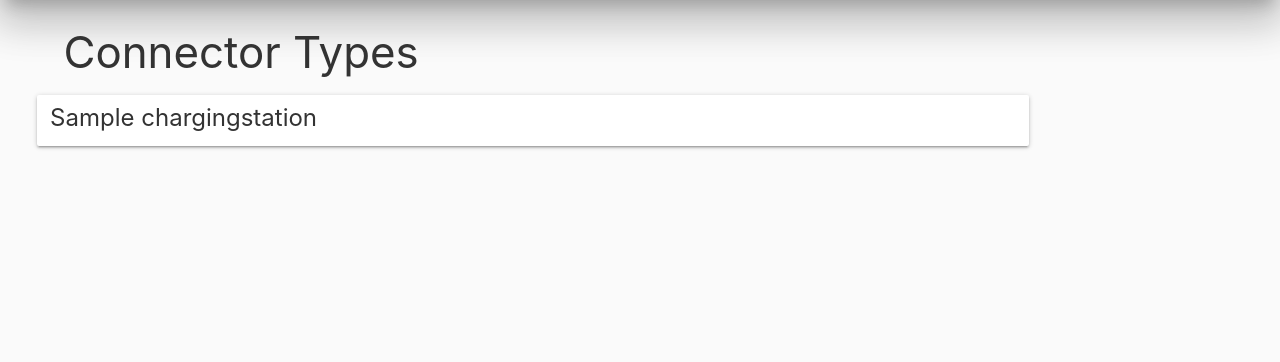
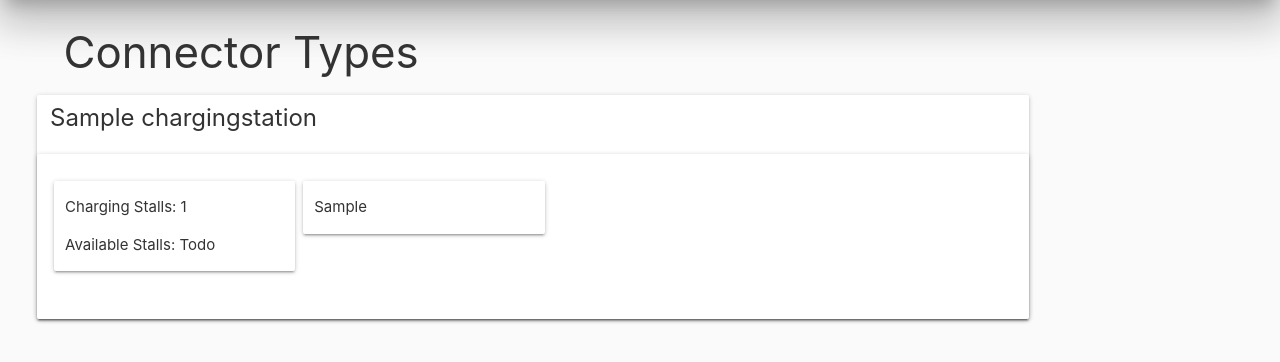
Before and after one commit to muellexx/EV_HMI, a Django app: template EV_HMI/charger/templates/charger/chargingstation_list.html in a window 1280 px wide. Shown: the part 64-426 px from the top of the page. Run offline with Django 3.2, Linux system fonts and the light colour scheme; the template is opened without the code that fills it: most values are stand-ins (such as "Sample title", 1, 10 or a date in 2020); some libraries are stand-ins or nearby versions.

Commit message:
functions added to ChargingStation Model. Charging Station List Data added.

```diff
--- a/EV_HMI/charger/forms.py
+++ b/EV_HMI/charger/forms.py
@@ -1,9 +1,12 @@
 from django import forms
+from django.core.validators import MaxValueValidator, MinValueValidator
+
 from .models import ChargingStation, ConnectorType
 
 
 class ChargingStationForm(forms.ModelForm):
-    connectortype = forms.ModelMultipleChoiceField(queryset=ConnectorType.objects.all())
+    connectortype = forms.ModelMultipleChoiceField(queryset=ConnectorType.objects.all(), label='Available Connector Types')
+    num_points = forms.IntegerField(validators=[MaxValueValidator(100), MinValueValidator(0)], label='Number of Charging Points')
 
     class Meta:
         model = ChargingStation
--- a/EV_HMI/charger/templates/charger/chargingstation_list.html
+++ b/EV_HMI/charger/templates/charger/chargingstation_list.html
@@ -22,6 +22,23 @@ Connector Types
                 </div>
             </div>
         </div>
+        <div class="card-panel mb-0">
+            <div class="row">
+                <div class="col s3 card-panel m-1">
+                    <div class="full-wh mr-5">
+                        <p>Charging Stalls: {{ chargingstation.chargingpoint_count }}</p>
+                        <p>Available Stalls: Todo</p>
+                    </div>
+                </div>
+                <div class="col s3 card-panel m-1">
+                    <div class="full-wh mr-5">
+                        {% for charging_type in chargingstation.get_connectortypes %}
+                        <p>{{ charging_type }}</p>
+                        {% endfor %}
+                    </div>
+                </div>
+            </div>
+        </div>
     </div>
 </div>
 {% endfor %}
--- a/EV_HMI/charger/views.py
+++ b/EV_HMI/charger/views.py
@@ -66,7 +66,7 @@ class ChargingStationCreateView(LoginRequiredMixin, UserPassesTestMixin, CreateV
     def form_valid(self, form):
         charging_station = form.save()
         connector_types = form.cleaned_data['connectortype']
-        for i in range(charging_station.num_points):
+        for i in range(form.cleaned_data['num_points']):
             point = ChargingPoint(station=charging_station, point_id=i)
             point.save()
             for j, connector_type in enumerate(connector_types):
```
Also changed, not shown: EV_HMI/charger/models.py (+7 -1 lines).
